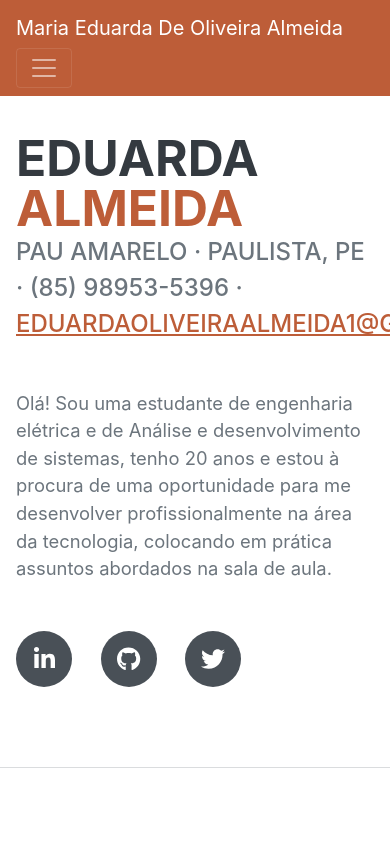
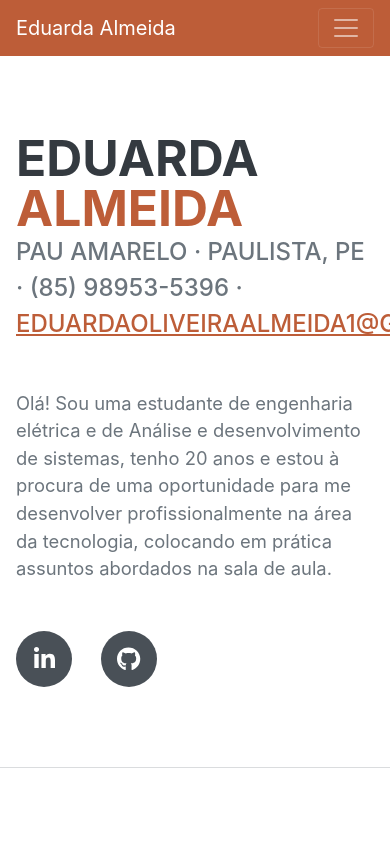
Before and after one commit to EduardaOliveiraAlmeida/Curriculo, a plain HTML site: page index.html in a window 390 px wide. Shown: the top 844 px of the page. Drawn offline with nearby package versions, Linux system fonts and the light colour scheme; a web font is replaced by a local one.

Commit message:
Update index.html

```diff
--- a/index.html
+++ b/index.html
@@ -19,7 +19,7 @@
         <!-- Navigation-->
         <nav class="navbar navbar-expand-lg navbar-dark bg-primary fixed-top" id="sideNav">
             <a class="navbar-brand js-scroll-trigger" href="#page-top">
-                <span class="d-block d-lg-none">Maria Eduarda De Oliveira Almeida</span>
+                <span class="d-block d-lg-none">Eduarda Almeida</span>
                 <span class="d-none d-lg-block"><img class="img-fluid img-profile rounded-circle mx-auto mb-2" src="assets/img/perfil.png" alt="Foto Perfil Eduarda" /></span>
             </a>
             <button class="navbar-toggler" type="button" data-bs-toggle="collapse" data-bs-target="#navbarResponsive" aria-controls="navbarResponsive" aria-expanded="false" aria-label="Toggle navigation"><span class="navbar-toggler-icon"></span></button>
@@ -53,7 +53,6 @@
                     <div class="social-icons">
                         <a class="social-icon" href="https://www.linkedin.com/in/oliveira-mariaeduarda/"><i class="fab fa-linkedin-in"></i></a>
                         <a class="social-icon" href="https://github.com/EduardaOliveiraAlmeida"><i class="fab fa-github"></i></a>
-                        <a class="social-icon" href="#!"><i class="fab fa-twitter"></i></a>
                     </div>
                 </div>
             </section>
```
